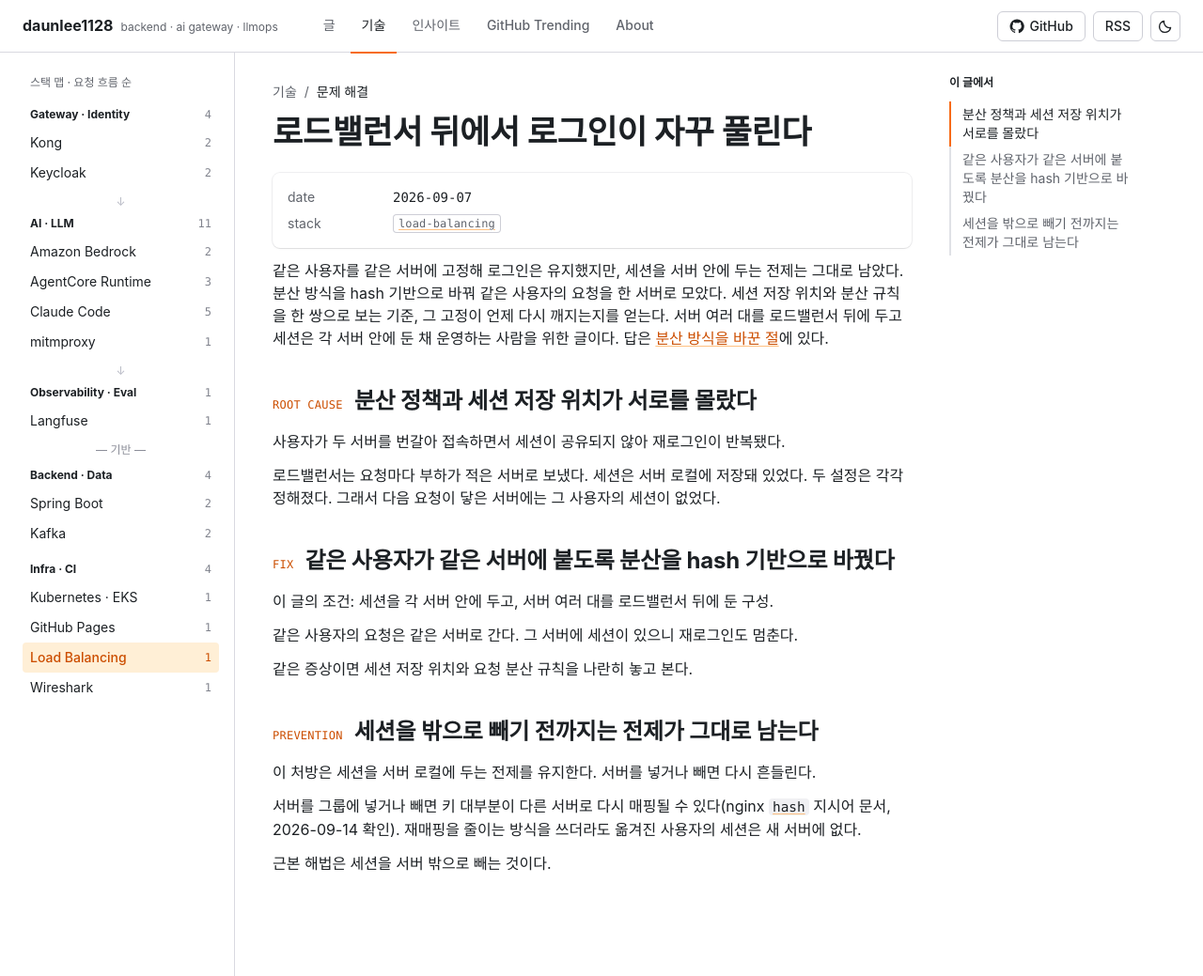
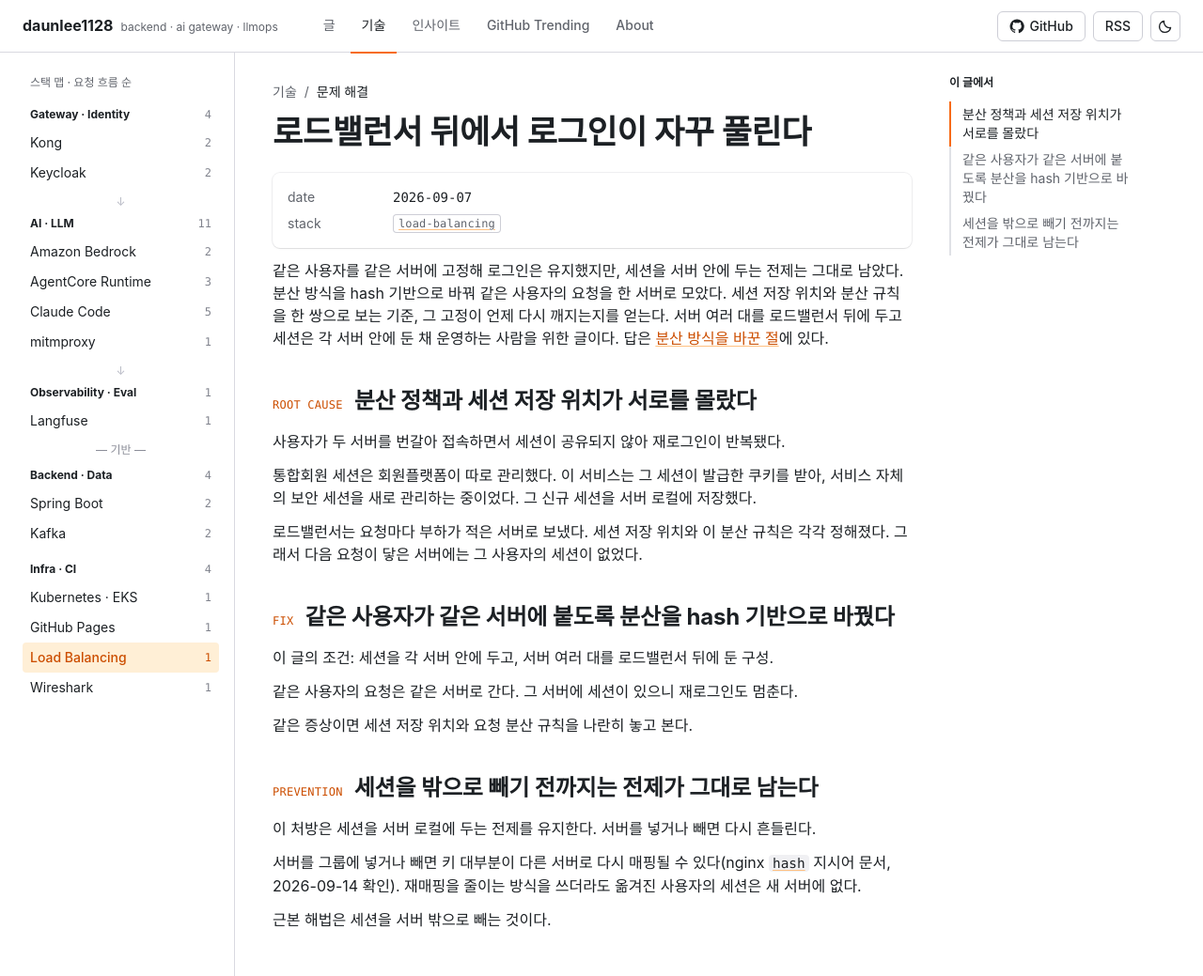
Before and after one commit to daunlee1128/daunlee1128.github.io, a Jekyll site: the page built from _tech/session-loss-load-balancer.md, in a window 1280 px wide and 1039 px high. Shown: the whole window at 94% size. Built offline with Jekyll 4.4.1, drawn with Linux system fonts in a browser that asks for light colours.

Commit message:
fix(tech): session-loss-load-balancer ROOT CAUSE에 세션 구조 배경 추가
통합회원 세션(회원플랫폼 관리)과 서비스 자체 보안 세션(발급받은 쿠키
기반으로 신규 관리, 서버 로컬 저장)이 별개라는 배경 없이는 왜 세션을
서버 로컬에 뒀는지가 불명확해 문단을 보탰다.

Co-Authored-By: Claude Sonnet 5 <noreply@anthropic.com>

```diff
--- a/_tech/session-loss-load-balancer.md
+++ b/_tech/session-loss-load-balancer.md
@@ -18,8 +18,11 @@ summary: 로드밸런서가 부하로 서버를 고르고 세션은 서버 로
 
 사용자가 두 서버를 번갈아 접속하면서 세션이 공유되지 않아 재로그인이 반복됐다.
 
-로드밸런서는 요청마다 부하가 적은 서버로 보냈다. 세션은 서버 로컬에 저장돼 있었다.
-두 설정은 각각 정해졌다. 그래서 다음 요청이 닿은 서버에는 그 사용자의 세션이 없었다.
+통합회원 세션은 회원플랫폼이 따로 관리했다. 이 서비스는 그 세션이 발급한 쿠키를 받아,
+서비스 자체의 보안 세션을 새로 관리하는 중이었다. 그 신규 세션을 서버 로컬에 저장했다.
+
+로드밸런서는 요청마다 부하가 적은 서버로 보냈다. 세션 저장 위치와 이 분산 규칙은 각각 정해졌다.
+그래서 다음 요청이 닿은 서버에는 그 사용자의 세션이 없었다.
 
 {: #fix data-k="FIX"}
 ## 같은 사용자가 같은 서버에 붙도록 분산을 hash 기반으로 바꿨다
```
